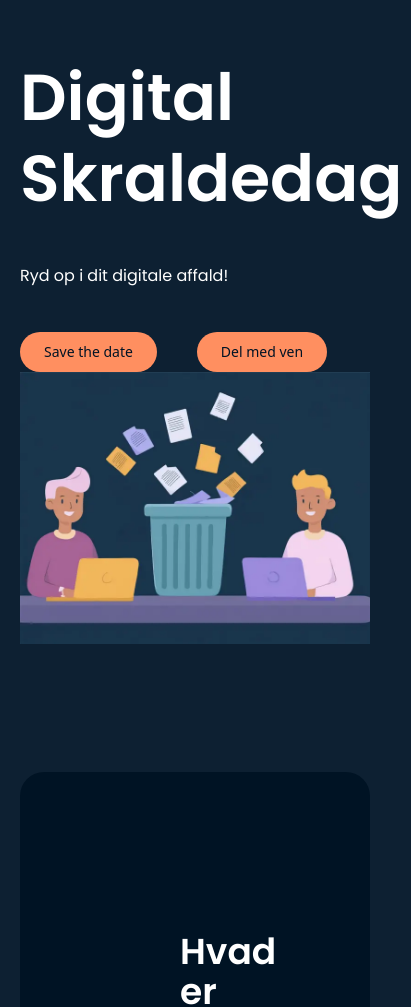
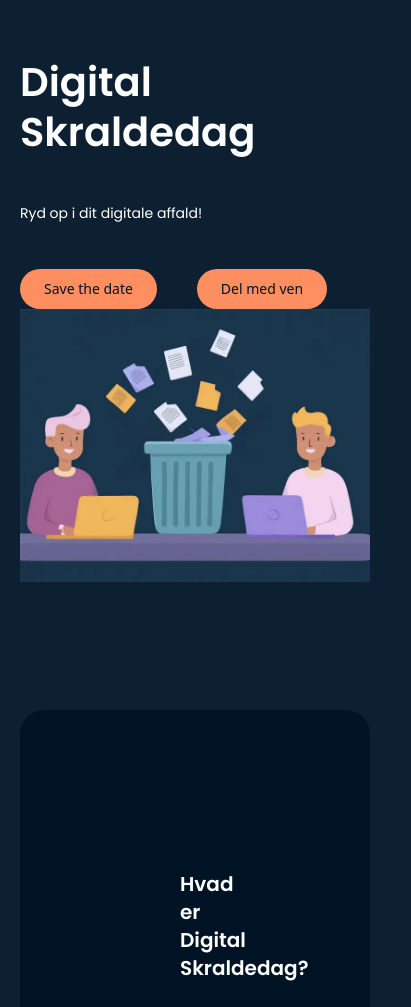
Before and after one commit to SaraLarsen02/digital_skraldedag, an Astro site: page / in a window 390 px wide. Shown: the part 96-1103 px from the top of the page, 411 px wide, since content can reach past the window. Built offline with nearby package versions, Linux system fonts and the light colour scheme; Astro itself is replaced by a stand-in of ours.

Commit message:
Mobilefonte

```diff
--- a/src/styles/tailwind.css
+++ b/src/styles/tailwind.css
@@ -4,18 +4,18 @@
 
 @layer base {
   h1 {
-    @apply font-poppins text-[65px] font-semibold text-white;
+    @apply font-poppins text-[40px] font-semibold text-white md:text-[65px];
   }
   h2 {
-    @apply font-poppins text-4xl font-semibold text-white;
+    @apply font-poppins text-xl font-semibold text-white md:text-4xl;
   }
 
   h3 {
-    @apply font-poppins text-2xl text-white;
+    @apply font-poppins text-base text-white md:text-2xl;
   }
 
   p {
-    @apply font-poppins text-base text-white max-w-prose leading-8;
+    @apply font-poppins text-sm text-white max-w-prose leading-8 md:text-base;
   }
 
   label,
```
